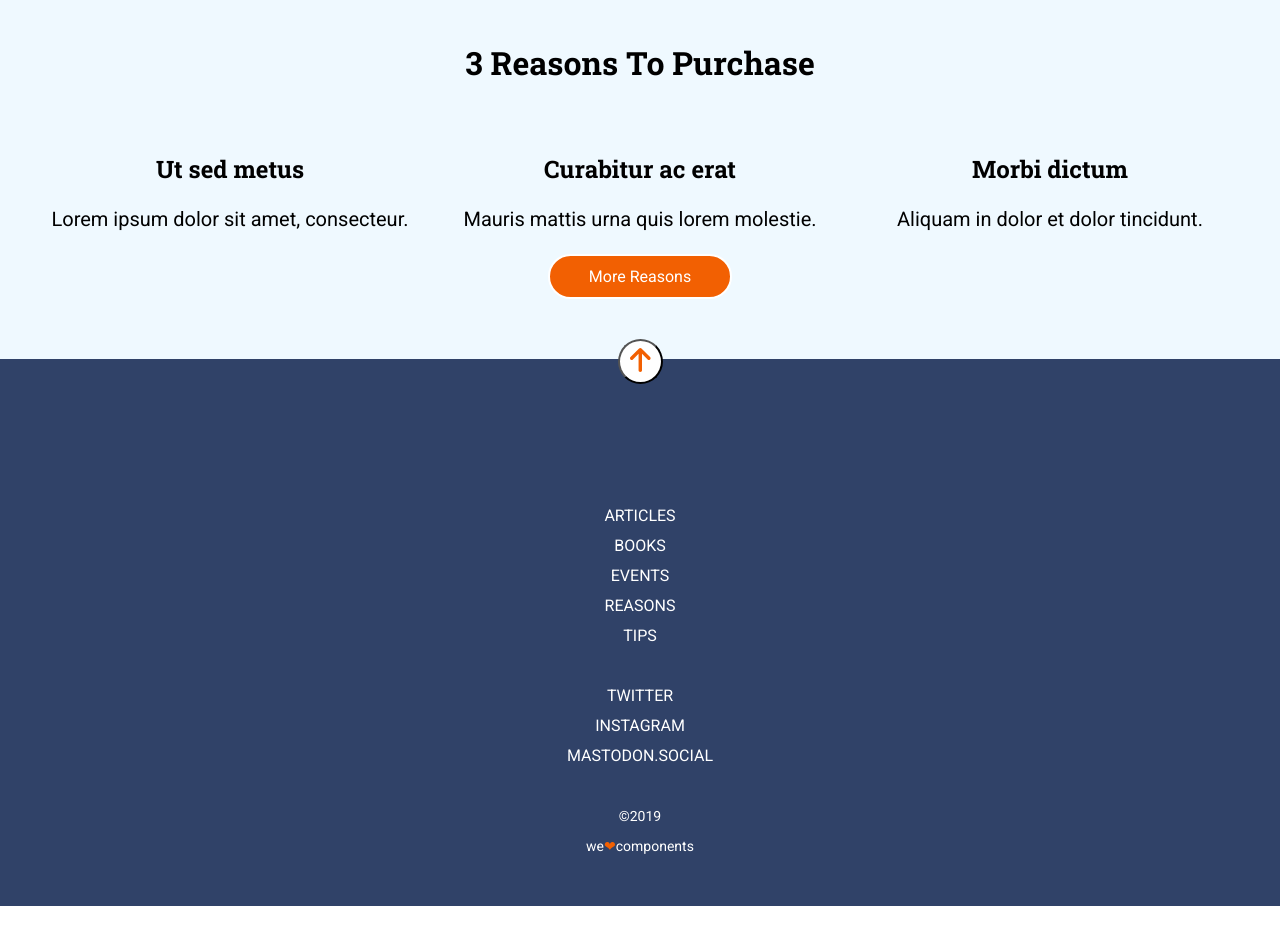
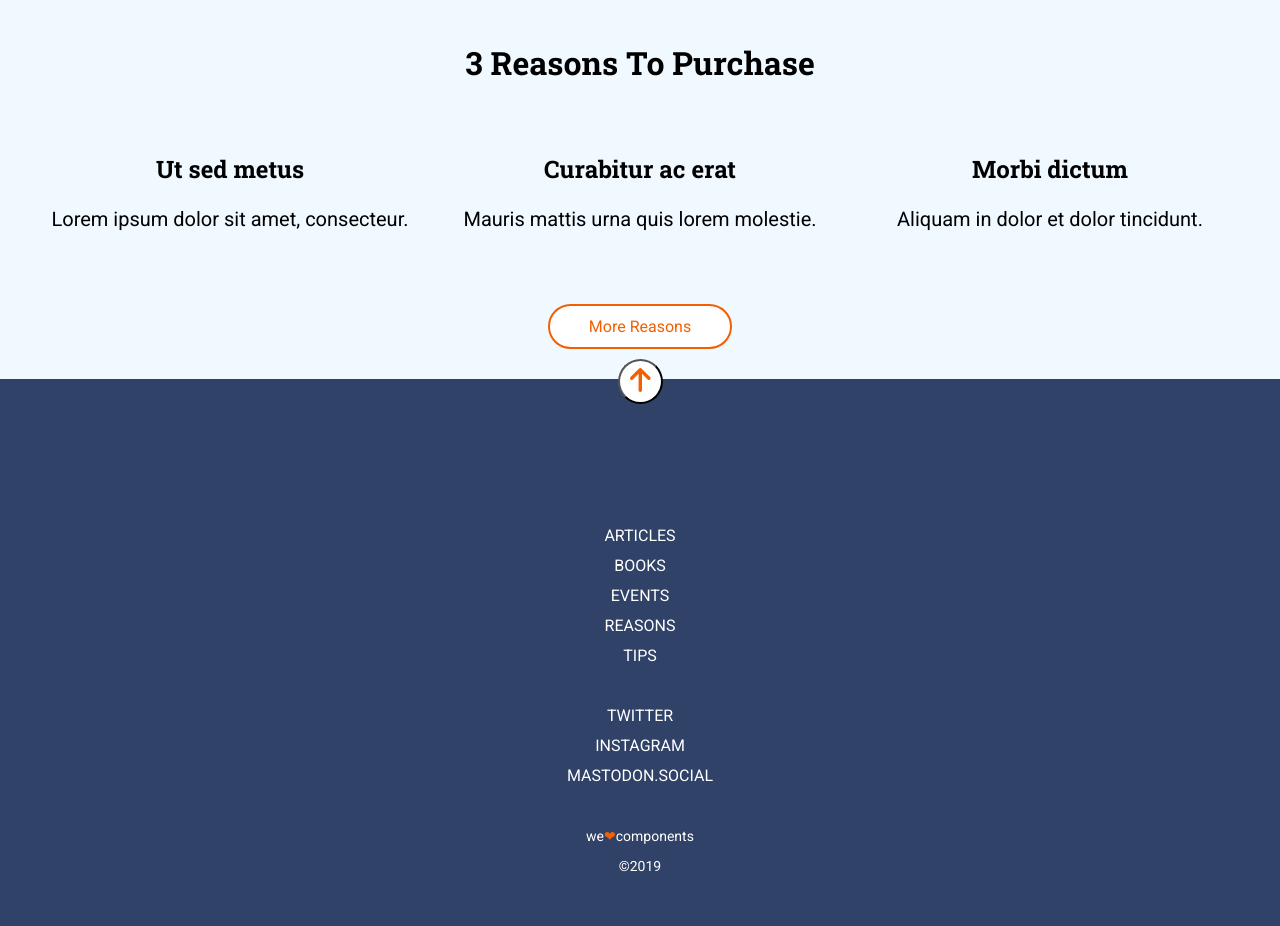
Before and after one commit to anawolfdev/Anonymous-Proxy-Time, a website: page docs/index.html in a window 1280 px wide. Shown: the part 1180-2106 px from the top of the page. Drawn offline with nearby package versions, Linux system fonts and the light colour scheme; files that its build step writes are made by us from their sources.

Commit message:
change properties

```diff
--- a/_src/assets/scss/layout/_footer2.scss
+++ b/_src/assets/scss/layout/_footer2.scss
@@ -27,6 +27,8 @@
   }
 
   &_copy {
+    display: flex;
+    flex-direction: column-reverse;
     &_p {
       margin: 0;
       color: $colorWhite;
@@ -43,7 +45,7 @@
   }
 
   &_button {
-      display: flex;
+    display: none;
     background-color: $colorWhite;
     width: 45px;
     height: 45px;
@@ -51,6 +53,9 @@
     justify-content: center;
     align-items: center;
     margin: 0 auto 37px;
-      transform: translateY(-80px)
+    transform: translateY(-80px);
+    @media all and (min-width: 768px) {
+      display: flex;
     }
   }
+}
--- a/_src/assets/scss/layout/_section_reason.scss
+++ b/_src/assets/scss/layout/_section_reason.scss
@@ -8,6 +8,9 @@
   flex-direction: column;
   justify-content: center;
   align-items: center;
+  &_1 {
+    padding-bottom: 20px;
+  }
   @media all and (min-width: 768px) {
     padding: 30px 40px 60px;
     display: grid;
@@ -75,9 +78,30 @@
 
     &_reasons {
       margin: auto;
+      text-decoration: none;
       width: 184px;
       height: 45px;
-      /*margin-top: 30px;*/
+      margin-top: 30px;
+      border-radius: 22.5px;
+      color: $colorOrange;
+      background-color: $colorWhite;
+      border: solid 2px $colorOrange;
+      text-align: center;
+      display: flex;
+      justify-content: center;
+      align-items: center;
+      font-family: $fontSecondary;
+      transition: transform ease 1s, background-color ease 1s,
+        color ease 1s;
+      &:hover {
+        transform: rotate(360deg);
+        background-color: $colorOrange;
+        color: $colorWhite;
+      }
+      /*margin: auto;
+      width: 184px;
+      height: 45px;
+      /*margin-top: 30px;
       border-radius: 22.5px;
       text-decoration: none;
       color: $colorWhite;
@@ -93,7 +117,7 @@
         transform: scale(1.3);
         background-color: $colorWhite;
         color: $colorOrange;
-      }
+      }*/
     }
 
     @media all and (min-width: 768px) {
```
Lines whose indentation alone changed are shown as unchanged.
